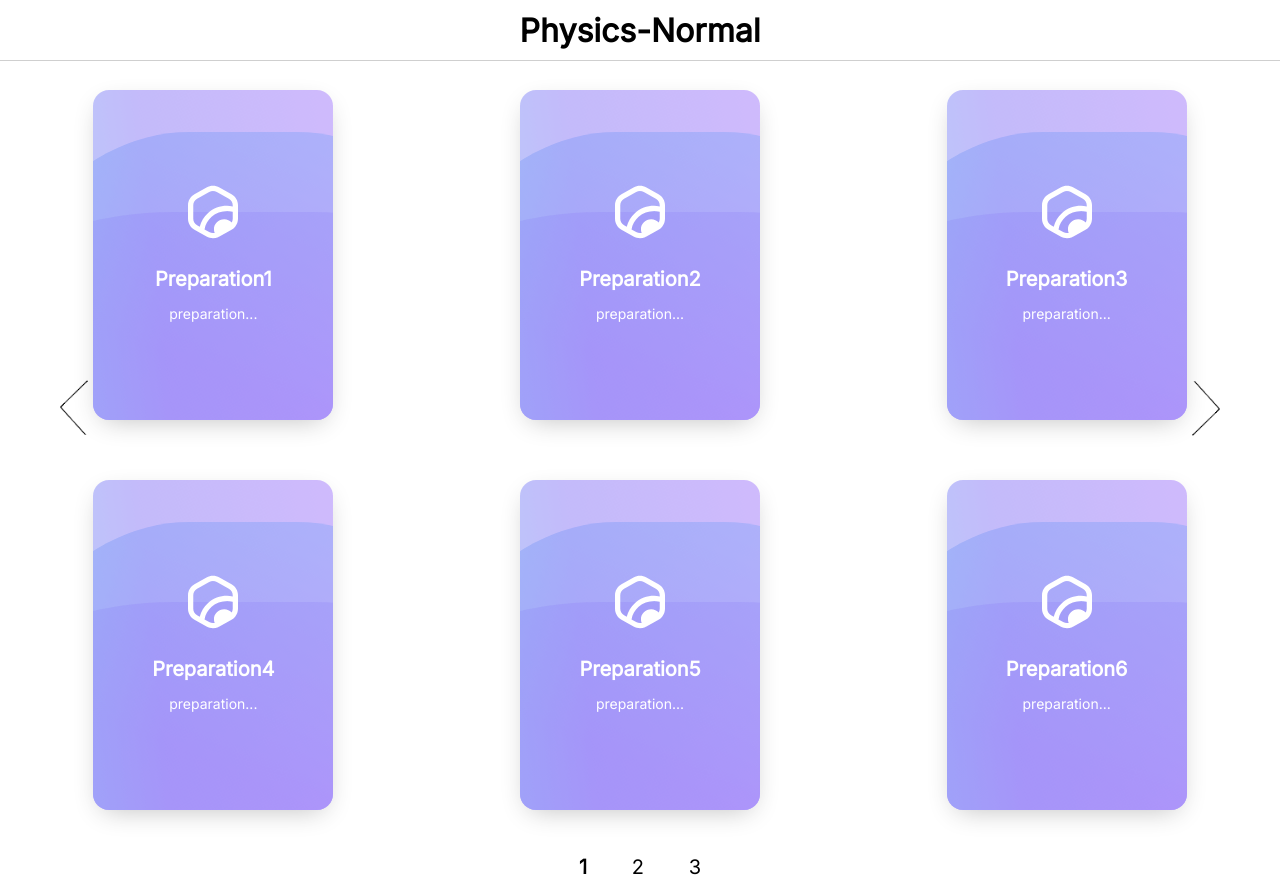
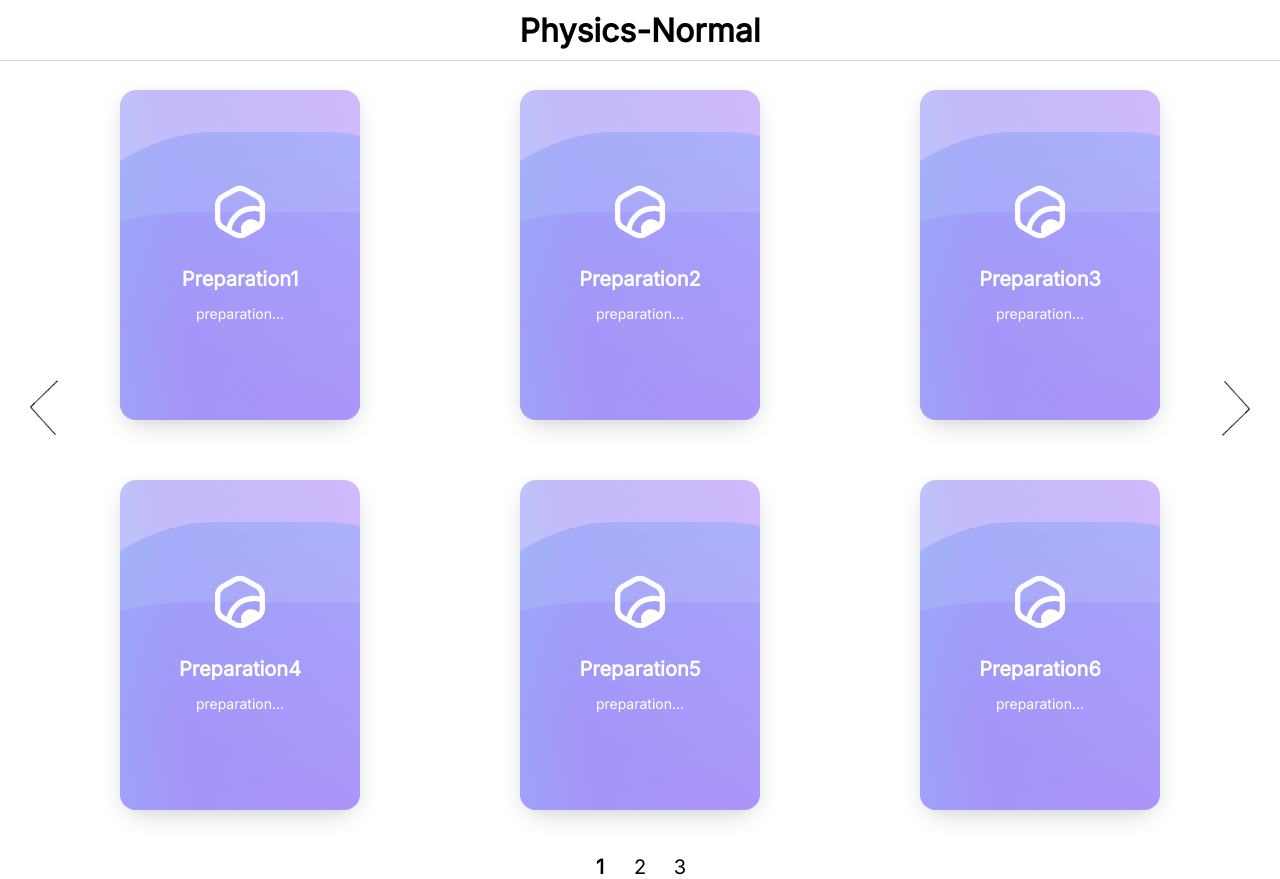
Before and after one commit to BadangGit/PPT-Project, a Vue app in the folder normal/: page / in a window 1280 px wide. Built offline with nearby package versions, Linux system fonts and the light colour scheme.

Commit message:
set min-width

```diff
--- a/normal/src/App.vue
+++ b/normal/src/App.vue
@@ -2,13 +2,7 @@
 
 <template>
   <nav class="main-nav">
-    <router-link
-      class="nav-title"
-      style="text-decoration: none; color: inherit"
-      to="/"
-    >
-      Physics-Normal
-    </router-link>
+    <router-link class="nav-title" to="/"> Physics-Normal </router-link>
   </nav>
 
   <router-view></router-view>
@@ -22,13 +16,14 @@
 .main-nav {
   margin: 0px;
   width: 100%;
+  min-width: 1200px;
   height: 60px;
+  cursor: default;
 
   outline: solid 0.5px #cfcfcf;
 }
 
 .nav-title {
-  width: 100%;
   height: 100%;
 
   display: flex;
@@ -37,5 +32,8 @@
 
   font-size: 32px;
   font-weight: 700;
+  color: inherit;
+
+  text-decoration: none;
 }
 </style>
--- a/normal/src/views/mainPage.vue
+++ b/normal/src/views/mainPage.vue
@@ -119,16 +119,20 @@ export default {
 /* pageNum 디자인 */
 .pageNumGrid {
   display: flex;
-  justify-content: space-between;
   margin: auto;
-  max-width: 122px;
+  min-width: 1200px;
   margin-top: 15px;
+  justify-content: center;
 }
 
 .pageNum {
   cursor: pointer;
   font-size: 20px;
   font-weight: 400;
+  width: 40px;
+
+  justify-content: space-between;
+  text-align: center;
 
   -webkit-user-select: none;
   -moz-user-select: none;
@@ -144,7 +148,7 @@ export default {
 .cardGrid {
   display: grid;
   grid-template-columns: 1fr 1fr 1fr;
-  max-width: 1400px;
+  width: 1200px;
   margin: auto;
 }
 
@@ -160,6 +164,7 @@ export default {
 /* arrow 디자인 */
 .arrowGrid {
   width: 100%;
+  min-width: 1200px;
   display: inline-block;
   position: absolute;
   top: 50%;
@@ -176,7 +181,7 @@ export default {
 
 .arrowGrid img {
   width: 28px;
-  margin: 0px 60px 0px 60px;
+  margin: 0px 30px 0px 30px;
 }
 
 .left img {
```
